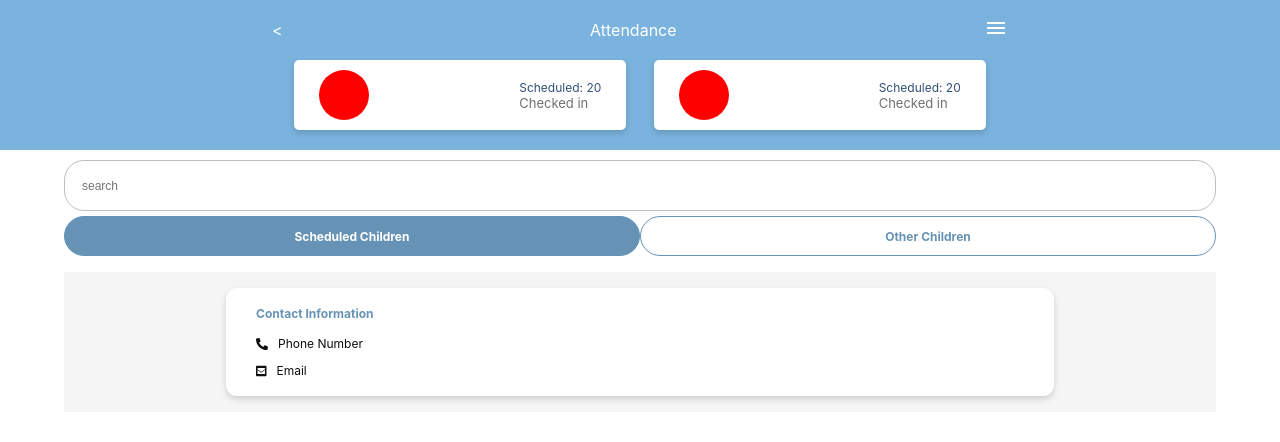
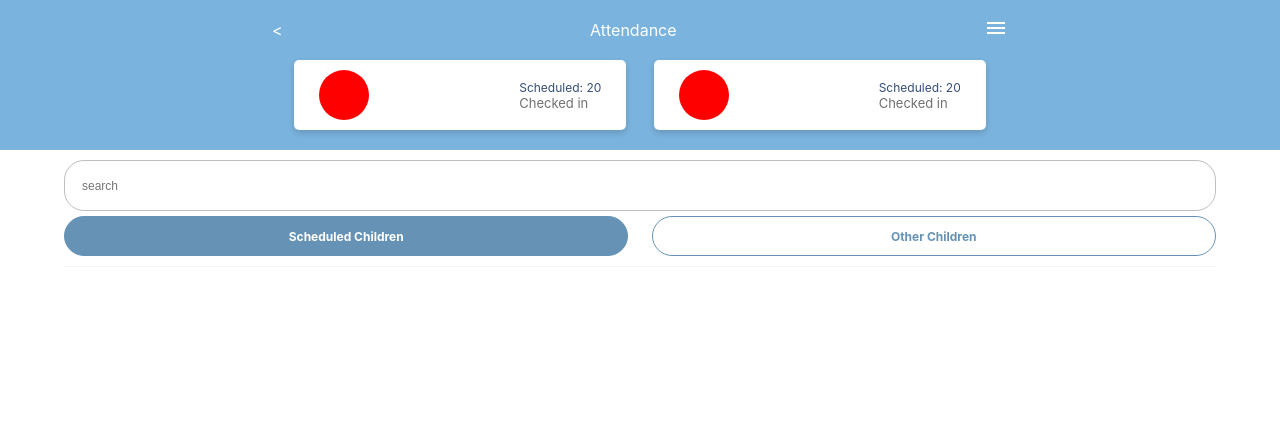
Before and after one commit to marieooq/interview-layout2, a React (Create React App) app: page / in a window 1280 px wide. Shown: the top 442 px of the page. Built offline with nearby package versions, Linux system fonts and the light colour scheme.

Commit message:
add Card component and adjust the style of Button component

```diff
--- a/src/components/Button/Button.jsx
+++ b/src/components/Button/Button.jsx
@@ -2,13 +2,14 @@ import React from 'react';
 import { Link } from 'react-router-dom';
 import Style from './Button.module.scss';
 
-const Button = ({ borderColor, backgroundColor, color, text, path }) => {
+const Button = ({ borderColor, backgroundColor, color, text, path, width }) => {
   return (
     <div
       className={Style.buttonContainer}
       style={{
         border: `1px solid ${borderColor}`,
         backgroundColor: `${backgroundColor}`,
+        width: `${width}`,
       }}
     >
       <Link
--- a/src/components/Button/Button.module.scss
+++ b/src/components/Button/Button.module.scss
@@ -1,10 +1,10 @@
 .buttonContainer {
   text-align: center;
-  width: 100%;
+  // width: 100%;
   border-radius: 20px;
   height: 40px;
   box-sizing: border-box;
-  margin-bottom: 16px;
+  margin-bottom: 10px;
   a.buttonLink {
     display: inline-block;
     text-decoration: none;
--- a/src/pages/Home/Home.jsx
+++ b/src/pages/Home/Home.jsx
@@ -65,6 +65,7 @@ const Home = () => {
             color="#fff"
             text="Scheduled Children"
             path="/"
+            width="49%"
           />
           <Button
             borderColor="#6693B5"
@@ -72,24 +73,8 @@ const Home = () => {
             color="#6693B5"
             text="Other Children"
             path="/"
+            width="49%"
           />
-        </div>
-
-        <div className={Style.cardListContainer}>
-          <div className={Style.card}>
-            <div className={Style.contactInfo}>Contact Information</div>
-            <div className={Style.contactItem}>
-              <FontAwesomeIcon icon={faPhoneAlt} className={Style.phone} />
-              Phone Number
-            </div>
-            <div className={Style.contactItem}>
-              <FontAwesomeIcon
-                icon={faEnvelopeSquare}
-                className={Style.envelope}
-              />
-              Email
-            </div>
-          </div>
         </div>
       </div>
       {/* mainContainer */}
--- a/src/pages/Home/Home.module.scss
+++ b/src/pages/Home/Home.module.scss
@@ -54,6 +54,7 @@
     border-radius: 5px;
     box-shadow: 0px 3px 6px #00000029;
     padding: 10px 0;
+
     .headerCardInner {
       display: flex;
       justify-content: space-between;
@@ -102,23 +103,8 @@
     .buttonContainer {
       display: flex;
       justify-content: space-between;
+      border-bottom: 1px solid #f5f5f5;
     }
-
-    // .loginContainer {
-    //   text-align: center;
-    //   width: 100%;
-    //   border: 1px solid #fff;
-    //   background-color: #fff;
-    //   border-radius: 18px;
-    //   height: 35px;
-    //   a.loginButton {
-    //     display: inline-block;
-    //     text-decoration: none;
-    //     color: #7ab3de;
-    //     line-height: 35px;
-    //     width: 100%;
-    //   }
-    // }
 
     //cardContainer
     .cardListContainer {
```
Also changed, not shown: src/components/Card/Card.jsx (added, +27 -0 lines), src/components/Card/Card.module.scss (added, +35 -0 lines).
